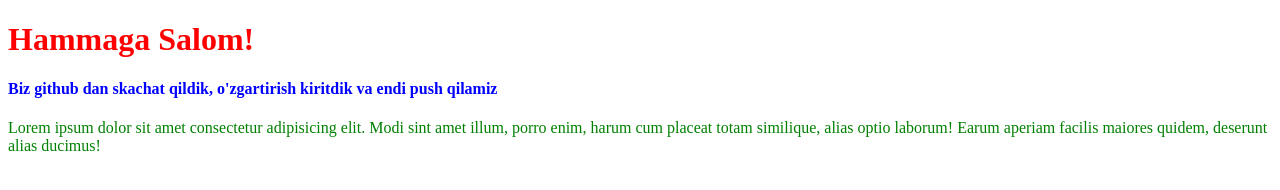
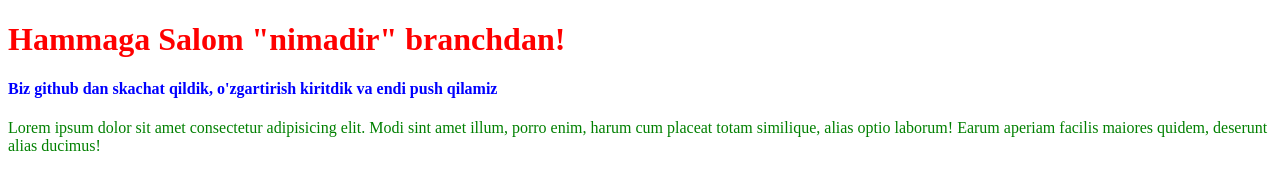
Before and after one commit to egamberdiyevalisherjon/git_crash_course, a plain HTML site: page index.html in a window 1280 px wide. Drawn offline with Linux system fonts and the light colour scheme.

Commit message:
first commit in 'nimadir' branch

```diff
--- a/index.html
+++ b/index.html
@@ -8,7 +8,7 @@
     <title>GIT</title>
   </head>
   <body>
-    <h1>Hammaga Salom!</h1>
+    <h1>Hammaga Salom "nimadir" branchdan!</h1>
     <h4>
       Biz github dan skachat qildik, o'zgartirish kiritdik va endi push qilamiz
     </h4>
```
